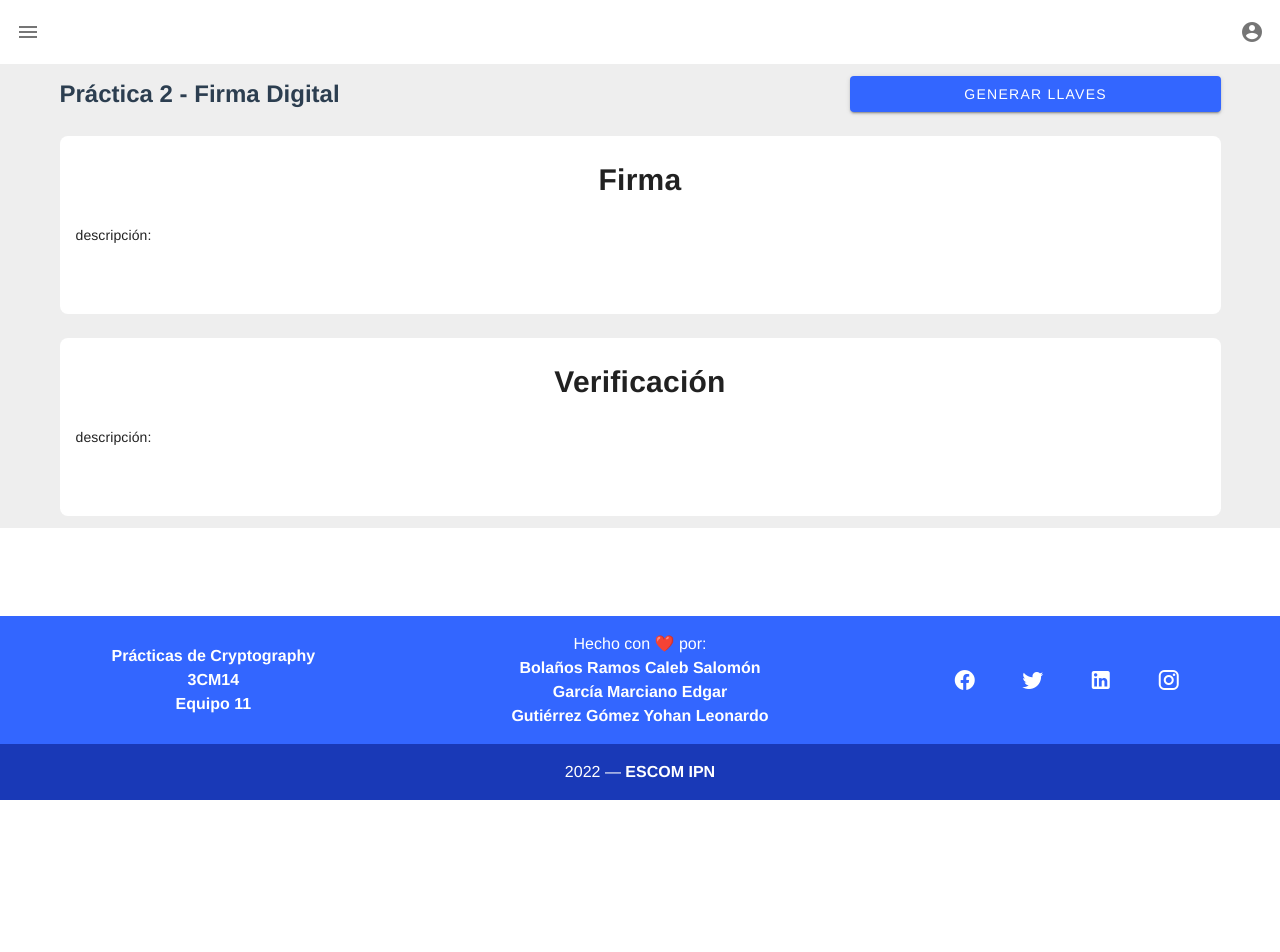
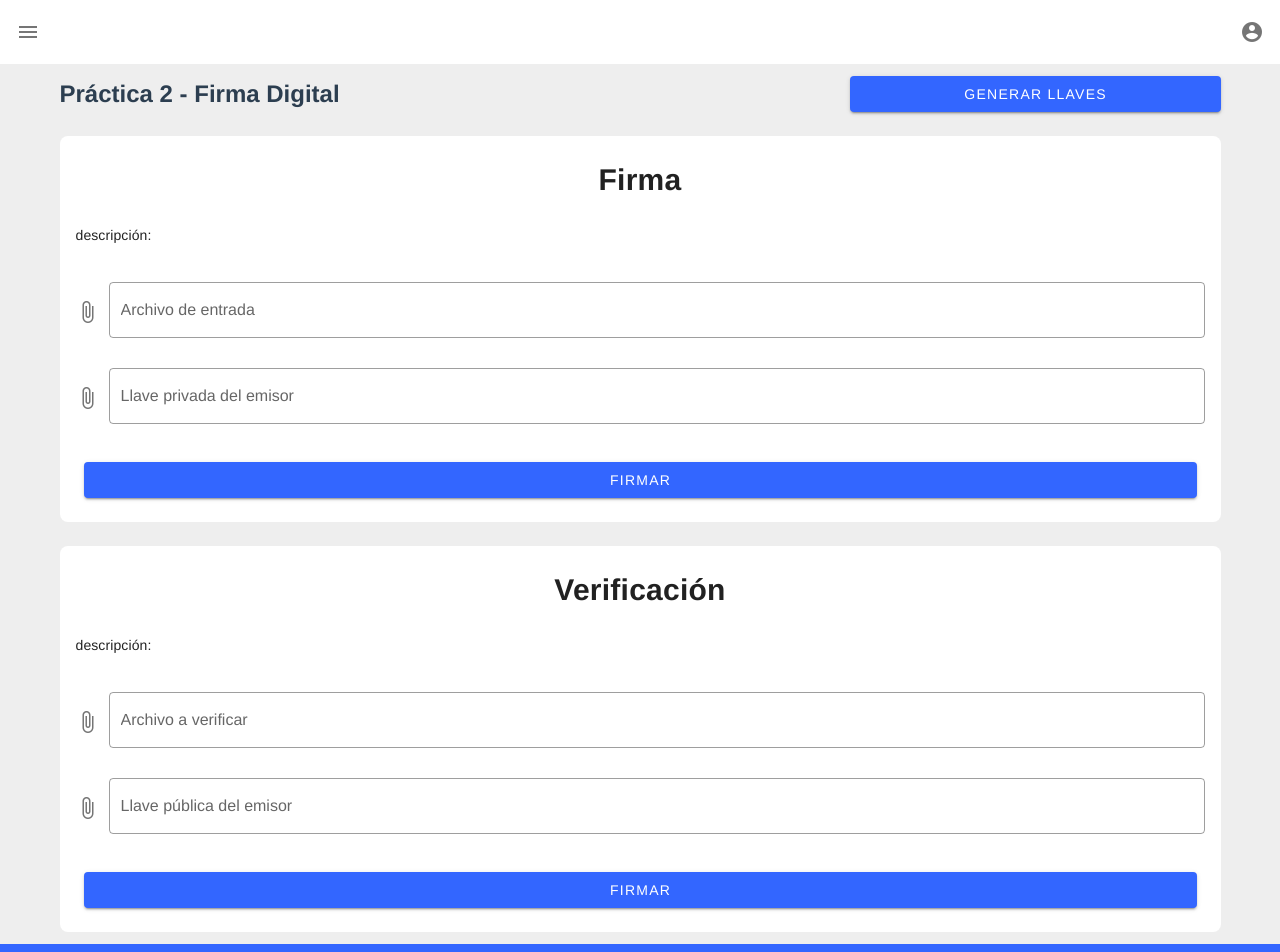
Before and after one commit to CalebBolanos/practicas-cryptography, a Vue app: page /practicas/practica2 in a window 1280 px wide. Shown: the top 952 px of the page. Before the commit the page ends 800 px from the top, so only its background shows below. Built offline with nearby package versions, Linux system fonts and the light colour scheme.

Commit message:
firma y verificacion

```diff
--- a/src/views/practicas/Practica2.vue
+++ b/src/views/practicas/Practica2.vue
@@ -44,7 +44,9 @@
                       color="primary"
                       dark
                       block
-                      @click="crearArchivo('publica.txt', llavePemPublicaGenerada)"
+                      @click="
+                        crearArchivo('publica.txt', llavePemPublicaGenerada)
+                      "
                     >
                       Descargar pública
                     </v-btn>
@@ -63,7 +65,9 @@
                       color="primary"
                       dark
                       block
-                      @click="crearArchivo('privada.txt', llavePemPrivadaGenerada)"
+                      @click="
+                        crearArchivo('privada.txt', llavePemPrivadaGenerada)
+                      "
                     >
                       Descargar privada
                     </v-btn>
@@ -84,46 +88,108 @@
         </v-dialog>
       </v-col>
       <!--/ UI de genereacion de llaves -->
+      <!--Firma -->
       <v-col cols="12">
         <v-card class="elevation-0" rounded="lg">
           <v-card-title class="d-flex align-center justify-center py-7">
             <h2 class="text-2xl font-weight-semibold">Firma</h2>
           </v-card-title>
           <v-card-text>
-            <p class="text--primary mb-1">
-              descripción:
-            </p>
+            <p class="text--primary mb-1">descripción:</p>
           </v-card-text>
+          <v-form
+            ref="formFirma"
+            v-model="valid"
+            lazy-validation
+            @submit.prevent
+          >
             <v-card-text>
+              <v-file-input
+                label="Archivo de entrada"
+                outlined
+                accept=".txt"
+                @change="leerArchivoOriginal"
+                :rules="reglasArchivo"
+              ></v-file-input>
+
+              <v-file-input
+                label="Llave privada del emisor"
+                outlined
+                accept=".txt"
+                @change="leerLlavePrivada"
+                :rules="reglasArchivo"
+              ></v-file-input>
+
               <v-card-actions>
+                <v-spacer></v-spacer>
+                <v-btn
+                  type="submit"
+                  block
+                  color="primary"
+                  @click="verificarCampos()"
+                  >Firmar</v-btn
+                >
                 <v-spacer></v-spacer>
               </v-card-actions>
               <span class="d-flex align-center justify-center flex-wrap">
                 <!-- <span class="me-2">{{ mensajeCifrado }}</span> -->
               </span>
             </v-card-text>
+          </v-form>
         </v-card>
       </v-col>
+      <!--/Firma -->
+      <!--Verificación -->
       <v-col cols="12">
         <v-card class="elevation-0" rounded="lg">
           <v-card-title class="d-flex align-center justify-center py-7">
             <h2 class="text-2xl font-weight-semibold">Verificación</h2>
           </v-card-title>
           <v-card-text>
-            <p class="text--primary mb-1">
-              descripción:
-            </p>
+            <p class="text--primary mb-1">descripción:</p>
           </v-card-text>
+          <v-form
+            ref="formVerificacion"
+            v-model="validVerificacion"
+            lazy-validation
+            @submit.prevent
+          >
             <v-card-text>
+              <v-file-input
+                label="Archivo a verificar"
+                outlined
+                accept=".txt"
+                @change="leerArchivoFirmado"
+                :rules="reglasArchivo"
+              ></v-file-input>
+
+              <v-file-input
+                label="Llave pública del emisor"
+                outlined
+                accept=".txt"
+                @change="leerLlavePublica"
+                :rules="reglasArchivo"
+              ></v-file-input>
+
               <v-card-actions>
+                <v-spacer></v-spacer>
+                <v-btn
+                  type="submit"
+                  block
+                  color="primary"
+                  @click="verificarCampos()"
+                  >Firmar</v-btn
+                >
                 <v-spacer></v-spacer>
               </v-card-actions>
               <span class="d-flex align-center justify-center flex-wrap">
                 <!-- <span class="me-2">{{ mensajeCifrado }}</span> -->
               </span>
             </v-card-text>
+          </v-form>
         </v-card>
       </v-col>
+      <!--/Verificación -->
     </v-row>
   </v-container>
 </template>
@@ -138,6 +204,21 @@ export default {
     dialogLlaves: false,
     llavePemPublicaGenerada: "",
     llavePemPrivadaGenerada: "",
+
+    valid: true,
+    llavePemPrivada: null,
+    llavePrivada: null,
+    archivoOriginal: null,
+
+    validVerificacion: true,
+    llavePemPublica: null,
+    llavePublica: null,
+    archivoFirmado: null,
+
+    reglasArchivo: [
+      (v) => !!v || "El archivo es requerido",
+      (v) => (v && v.size > 0) || "El archivo es requerido",
+    ],
   }),
 
   methods: {
@@ -182,6 +263,139 @@ export default {
 
       document.body.removeChild(element);
     },
+
+    verificarCampos() {
+      if (this.$refs.formFirma.validate()) {
+        console.log("lleno");
+        this.firmarArchivo();
+      }
+    },
+
+    /**
+     * funcion leerArchivo()
+     *
+     * funcion que se encarga de leer y obtener los datos del archivo de entrada
+     * cada vez que es proporcionado por el usuario
+     * @param {File} archivo es el archivo proporcionado por el usuario desde el
+     * <v-file-input/>
+     */
+    leerArchivoOriginal(archivo) {
+      //validacion de archivo de entrada
+      if (!archivo) {
+        this.archivoOriginal = "No File Chosen";
+        return;
+      }
+
+      /**
+       * finalmente, el fileReader se encarga de obtener el contenido del
+       * archivo en forma de un arrayBuffer el cual es guardado en contenidoArchivo
+       * el cual se usara posteriormente
+       */
+      let reader = new FileReader();
+      reader.readAsArrayBuffer(archivo);
+      reader.onload = () => {
+        this.archivoOriginal = reader.result;
+      };
+    },
+
+    leerLlavePrivada(archivo) {
+      //validacion de archivo de entrada
+      if (!archivo) {
+        this.llavePemPrivada = "No File Chosen";
+        return;
+      }
+
+      /**
+       * finalmente, el fileReader se encarga de obtener el contenido del
+       * archivo en forma de un arrayBuffer el cual es guardado en contenidoArchivo
+       * el cual se usara posteriormente
+       */
+      let reader = new FileReader();
+      reader.readAsText(archivo);
+      reader.onload = () => {
+        this.llavePemPrivada = reader.result;
+        console.log(reader.result);
+        this.convertirPEMaJWK(reader.result).then(
+          (jwk) => (this.llavePrivada = jwk)
+        );
+      };
+    },
+
+    firmarArchivo() {
+      rsa.sign(this.archivoOriginal, this.llavePrivada, "SHA-256", {
+          // optional
+          name: "RSA-PSS", // default. 'RSASSA-PKCS1-v1_5' is also available.
+          saltLength: 64,
+        })
+        .then((firma) => {
+          console.log("firmado");
+          console.log(firma);
+
+          return rsa.verify(this.archivoOriginal, firma, this.llavePublica, "SHA-256", {
+            // optional
+            name: "RSA-PSS", // default. 'RSASSA-PKCS1-v1_5' is also available.
+            saltLength: 64, // default is the same as hash length
+          });
+        })
+        .then((valid) => {
+          console.log(valid)
+        });
+    },
+
+    /**
+     * funcion leerArchivo()
+     *
+     * funcion que se encarga de leer y obtener los datos del archivo de entrada
+     * cada vez que es proporcionado por el usuario
+     * @param {File} archivo es el archivo proporcionado por el usuario desde el
+     * <v-file-input/>
+     */
+    leerArchivoFirmado(archivo) {
+      //validacion de archivo de entrada
+      if (!archivo) {
+        this.archivoFirmado = "No File Chosen";
+        return;
+      }
+
+      /**
+       * finalmente, el fileReader se encarga de obtener el contenido del
+       * archivo en forma de un arrayBuffer el cual es guardado en contenidoArchivo
+       * el cual se usara posteriormente
+       */
+      let reader = new FileReader();
+      reader.readAsArrayBuffer(archivo);
+      reader.onload = () => {
+        this.archivoFirmado = reader.result;
+      };
+    },
+
+    leerLlavePublica(archivo) {
+      //validacion de archivo de entrada
+      if (!archivo) {
+        this.llavePemPublica = "No File Chosen";
+        return;
+      }
+
+      /**
+       * finalmente, el fileReader se encarga de obtener el contenido del
+       * archivo en forma de un arrayBuffer el cual es guardado en contenidoArchivo
+       * el cual se usara posteriormente
+       */
+      let reader = new FileReader();
+      reader.readAsText(archivo);
+      reader.onload = () => {
+        this.llavePemPublica = reader.result;
+        console.log(reader.result);
+        this.convertirPEMaJWK(reader.result).then(
+          (jwk) => (this.llavePublica = jwk)
+        );
+      };
+    },
+
+    async convertirPEMaJWK(stringPem) {
+      const keyObjFromPem = new keyutil.Key("pem", stringPem);
+      return await keyObjFromPem.export("jwk"); // export public key from private key.
+    },
   },
 };
 </script>
```
Lines whose indentation alone changed are shown as unchanged.
